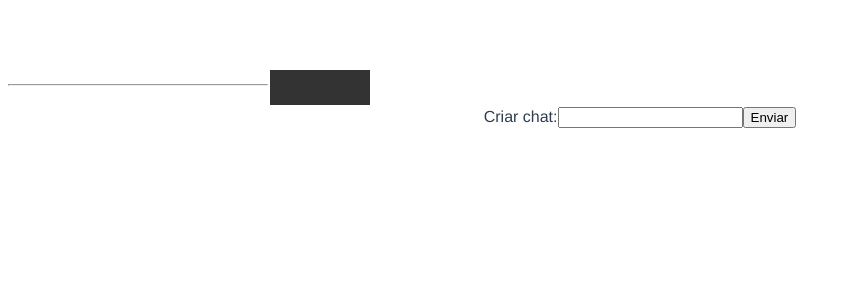
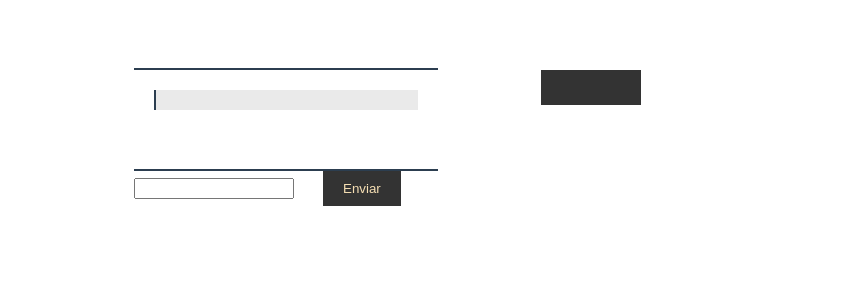
Before and after one commit to GuilhermeMelow/chat-typescript, a Vue app: page /chat in a window 1280 px wide. Both pictures are taken after a click on the button "Enviar". Shown: the top 300 px of the page, without its empty margins (0-851 px from the left). Built offline with nearby package versions, Linux system fonts and the light colour scheme.

Commit message:
Ajustando o layout.

```diff
--- a/src/App.vue
+++ b/src/App.vue
@@ -25,8 +25,8 @@
         font-family: Avenir, Helvetica, Arial, sans-serif;
         -webkit-font-smoothing: antialiased;
         -moz-osx-font-smoothing: grayscale;
-        text-align: center;
         color: #2c3e50;
+        height: 100%;
     }
 
     #nav {
--- a/src/components/Enviador.vue
+++ b/src/components/Enviador.vue
@@ -1,8 +1,12 @@
 <template>
-    <div class="criarChat">
-        <label for="Data" v-text="label" />
-        <input type="text" id="Data" v-model="data" data-teste="nome" />
-        <button @click="send(data)" data-teste="criar" v-text="'Enviar'" />
+    <div class="enviador-content">
+        <div class="enviador-col">
+            <label for="Data" v-text="label" />
+            <input type="text" id="Data" v-model="data" data-teste="nome" style="width:100%" />
+        </div>
+        <div class="enviador-col">
+            <button @click="send(data)" data-teste="criar" v-text="'Enviar'" />
+        </div>
     </div>
 </template>
 
@@ -19,3 +23,20 @@
         },
     });
 </script>
+
+<style lang="scss" >
+    .enviador-content {
+        display: flex;
+    }
+    .enviador-col {
+        width: 50%;
+        margin: auto;
+        text-align: center;
+    }
+    button {
+        background-color: #333;
+        border: none;
+        padding: 10px 20px;
+        color: wheat;
+    }
+</style>
--- /dev/null
+++ b/src/components/List.vue
@@ -0,0 +1,33 @@
+<template>
+    <div class="list-box" data-teste="itens">
+        <div class="list-item" v-for="item in values" :key="item.id">
+            <slot v-bind="{item}" :data-teste="item.id"></slot>
+        </div>
+    </div>
+</template>
+
+<script lang="ts">
+    import { defineComponent } from "vue";
+
+    export default defineComponent({
+        name: "ListChats",
+        props: {
+            values: { type: Array, default: () => [] },
+        },
+    });
+</script>
+
+<style lang="scss">
+    .list-box {
+        border-block: 2px solid;
+        max-width: 100%;
+        height: 100%;
+        overflow: hidden;
+    }
+    .list-item {
+        border-left: 2px solid;
+        margin: 20px;
+        padding: 10px;
+        background-color: #eaeaea !important;
+    }
+</style>
--- /dev/null
+++ b/src/components/chat/ChatsOpen.vue
@@ -0,0 +1,78 @@
+<template>
+    <div>
+        <div class="tabs">
+            <ul class="tab-nav">
+                <li v-for="chat in chats"
+                    :key="chat"
+                    v-text="chat.nome"
+                    :data-teste="chat.id"
+                    @click="activeChat = chat" />
+            </ul>
+        </div>
+
+        <div v-if="activeChat" class="load-content">
+            <div class="row">
+                <List :values="activeChat.mensagens">
+                    <template #="{ item }">
+                        <div v-text="item" />
+                    </template>
+                </List>
+            </div>
+            <div class="row">
+                <Enviador @send="send" />
+            </div>
+        </div>
+    </div>
+</template>
+
+<script lang="ts">
+    import { Chat } from "@/types/Chat";
+    import { defineComponent, ref, Ref } from "vue";
+    import Enviador from "../Enviador.vue";
+    import List from "../List.vue";
+    import * as functions from "./functions/Index";
+
+    export default defineComponent({
+        name: "chatsOpen",
+        components: { List, Enviador },
+        setup() {
+            const chats = functions.UseChatsOpen().chatsOpen;
+            const activeChat: Ref<Chat | null> = ref(null);
+
+            return { ...functions.UseMensagens(activeChat), chats, activeChat };
+        },
+    });
+</script>
+
+<style lang="scss">
+    .tab-nav {
+        list-style-type: none;
+        margin: 0;
+        padding: 0;
+        height: 35px;
+        width: 100%;
+        overflow: hidden;
+        margin: 2px;
+        li {
+            float: left;
+            height: 250px;
+            display: list-item;
+            line-height: 1.5;
+            padding: 5px 50px 10px 50px;
+            background: #333;
+            cursor: pointer;
+            color: white;
+        }
+        li:hover {
+            background: rgb(71, 70, 70);
+        }
+        li.active {
+            background: rgb(71, 70, 70);
+        }
+    }
+    .load-content {
+        .row {
+            margin: 3% 0%;
+        }
+    }
+</style>
--- a/src/views/Chat.vue
+++ b/src/views/Chat.vue
@@ -1,28 +1,30 @@
 <template>
     <div class="main">
         <div class="content">
-            <List :values="chats">
-                <template #="{ item }">
-                    <p v-text="item.nome" :data-teste="item.id" @click="abrirConversa(item.id)" />
-                    <hr>
-                </template>
-            </List>
-            <ListChatsOpen />
+            <div class="side-menu">
+                <List :values="chats">
+                    <template #="{ item }">
+                        <div v-text="item.nome" :data-teste="item.id" @click="abrirConversa(item.id)" />
+                    </template>
+                </List>
+                <Enviador @send="criarConversa" />
+            </div>
+            <div class="main-container">
+                <ChatsOpen />
+            </div>
         </div>
-
-        <Enviador :label="'Criar chat:'" @send="criarConversa" />
     </div>
 </template>
 
 <script lang="ts">
     import { defineComponent } from "vue";
-    import List from "@/components/chat/List.vue";
+    import List from "@/components/List.vue";
     import Enviador from "@/components/Enviador.vue";
-    import ListChatsOpen from "@/components/chat/ListChatsOpen.vue";
+    import ChatsOpen from "@/components/chat/ChatsOpen.vue";
     import * as functions from "@/components/chat/functions/Index";
 
     export default defineComponent({
-        components: { List, Enviador, ListChatsOpen },
+        components: { List, Enviador, ChatsOpen },
 
         setup() {
             return {
@@ -37,5 +39,19 @@
 <style lang="scss">
     div.content {
         display: flex;
+        height: 100%;
+    }
+    .main {
+        margin: auto;
+        width: 80%;
+        height: 100;
+    }
+    .side-menu {
+        width: 30%;
+    }
+    .main-container {
+        margin-left: auto;
+        margin-right: auto;
+        width: 50%;
     }
 </style>
```
